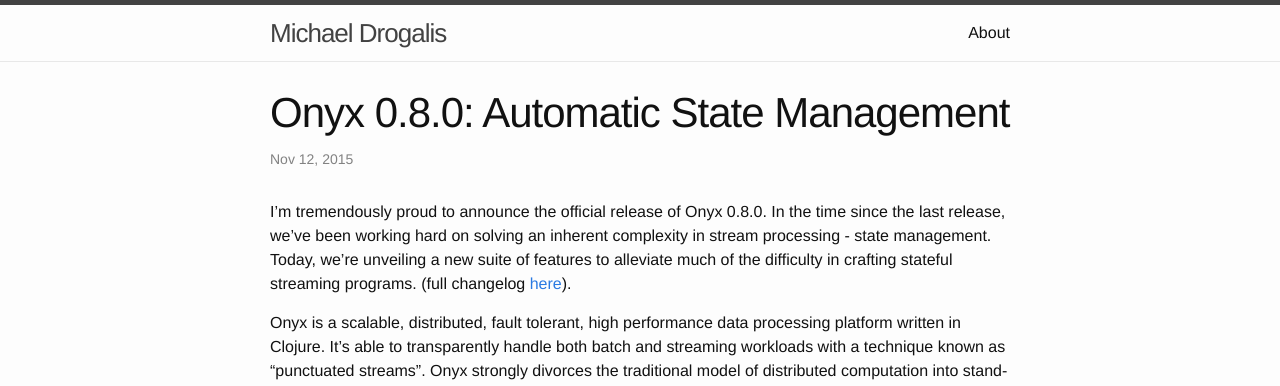
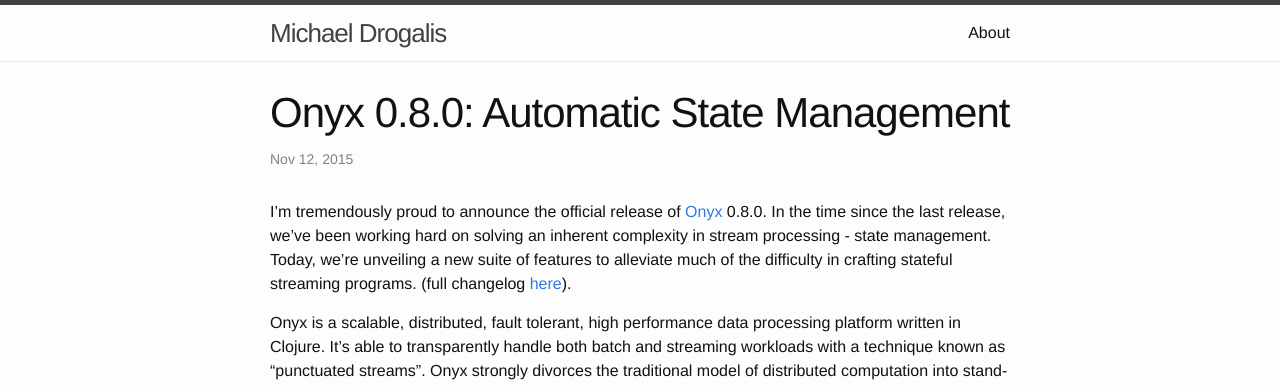
Before and after one commit to podviaznikov/MichaelDrogalis.github.io, a Jekyll site: the page built from _posts/2015-11-12-Onyx-0.8.0-Automatic-State-Management.md, in a window 1280 px wide and 900 px high. Shown: the top 386 px of the window. Built offline with Jekyll 4.4.1, drawn with Linux system fonts in a browser that asks for light colours; Markdown is read by kramdown in place of the engine named in the settings; part of the change alters nothing that is shown.

Commit message:
GitHub link.

```diff
--- a/_posts/2015-11-12-Onyx-0.8.0-Automatic-State-Management.md
+++ b/_posts/2015-11-12-Onyx-0.8.0-Automatic-State-Management.md
@@ -5,7 +5,7 @@ date:   2015-11-12 00:00:00
 categories: jekyll update
 ---
 
-I'm tremendously proud to announce the official release of Onyx 0.8.0. In the time since the last release, we've been working hard on solving an inherent complexity in stream processing - state management. Today, we're unveiling a new suite of features to alleviate much of the difficulty in crafting stateful streaming programs. (full changelog [here](https://github.com/onyx-platform/onyx/blob/0.8.x/changes.md#080)).
+I'm tremendously proud to announce the official release of [Onyx](https://github.com/onyx-platform/onyx) 0.8.0. In the time since the last release, we've been working hard on solving an inherent complexity in stream processing - state management. Today, we're unveiling a new suite of features to alleviate much of the difficulty in crafting stateful streaming programs. (full changelog [here](https://github.com/onyx-platform/onyx/blob/0.8.x/changes.md#080)).
 
 Onyx is a scalable, distributed, fault tolerant, high performance data processing platform written in Clojure. It's able to transparently handle both batch and streaming workloads with a technique known as "punctuated streams". Onyx strongly divorces the traditional model of distributed computation into stand-alone sets of behavior and data-driven execution specifications. This style of working flips the normal distributed model on its head, and yields significant increases in ability to understand and reason about large computations.
 
```
